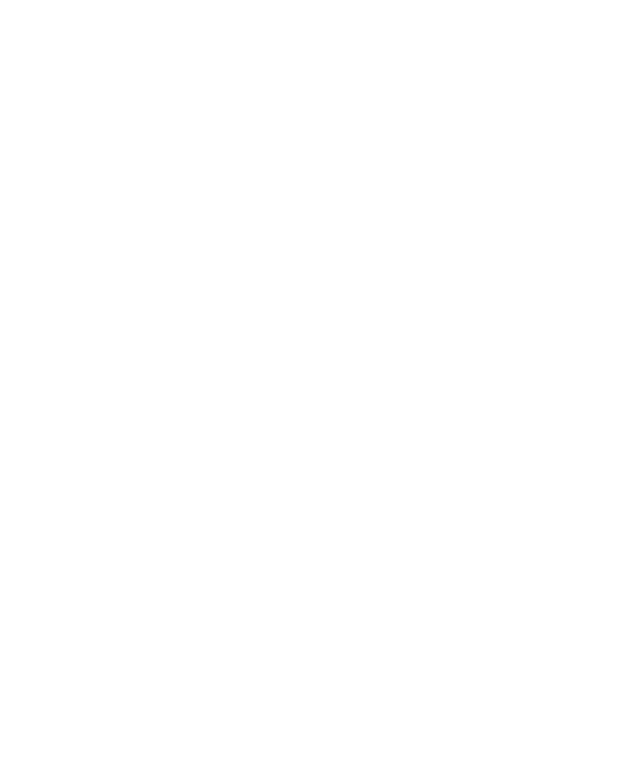
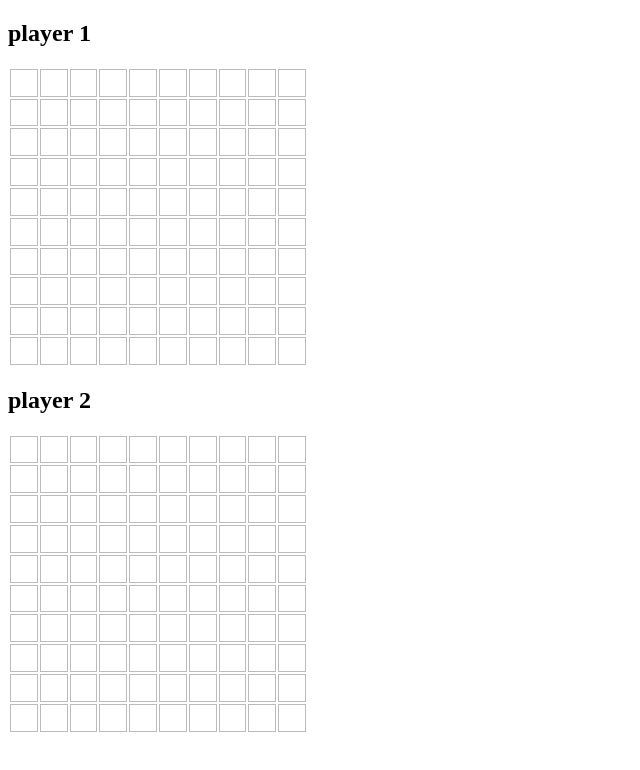
Before and after one commit to emgrey02/battleship, a website built with webpack: page src/index.html in a window 1280 px wide. Shown: the whole page, without its empty margins (0-640 px from the left). Built offline with nearby package versions, Linux system fonts and the light colour scheme.

Commit message:
Build tables

```diff
--- a/package.json
+++ b/package.json
@@ -24,6 +24,8 @@
     "html-loader": "^5.1.0",
     "html-webpack-plugin": "^5.6.7",
     "jest": "^30.4.2",
+    "sass": "^1.101.0",
+    "sass-loader": "^17.0.0",
     "style-loader": "^4.0.0",
     "webpack": "^5.107.2",
     "webpack-cli": "^7.0.3",
--- a/src/index.html
+++ b/src/index.html
@@ -5,5 +5,21 @@
     <meta name="viewport" content="width=device-width, initial-scale=1.0" />
     <title>Battleship</title>
   </head>
-  <body></body>
+  <body>
+    <header></header>
+    <main>
+      <section>
+        <h2>player 1</h2>
+        <div class="battleship-ctn">
+          </table>
+        </div>
+      </section>
+      <section>
+        <h2>player 2</h2>
+        <div class="battleship-ctn">
+        </div>
+      </section>
+    </main>
+    <footer></footer>
+  </body>
 </html>
--- a/src/index.js
+++ b/src/index.js
@@ -1,2 +1,32 @@
-import "./styles.css";
+import "./styles.scss";
 import { Player, Gameboard, Ship } from "./factories.js";
+
+//IIFE
+const DOMManager = (() => {
+  const createTables = () => {
+    const ctn = document.querySelectorAll(".battleship-ctn");
+
+    ctn.forEach((c) => {
+      const table = document.createElement("table");
+      table.classList.add("battleship-table");
+
+      // create cells in table
+      for (let i = 0; i < 10; i++) {
+        const tr = table.insertRow();
+
+        for (let j = 0; j < 10; j++) {
+          const td = tr.insertCell();
+          td.classList.add("battleship-table__cell");
+        }
+      }
+
+      c.appendChild(table);
+    });
+  };
+
+  return {
+    createTables,
+  };
+})();
+
+DOMManager.createTables();
--- /dev/null
+++ b/src/styles.scss
@@ -0,0 +1,8 @@
+.battleship-table {
+  min-width: 300px;
+  min-height: 300px;
+
+  &__cell {
+    border: 1px solid rgb(187, 187, 187);
+  }
+}
--- a/webpack.config.js
+++ b/webpack.config.js
@@ -22,8 +22,8 @@ export default {
   module: {
     rules: [
       {
-        test: /\.css$/i,
-        use: ["style-loader", "css-loader"],
+        test: /\.s[ac]ss$/i,
+        use: ["style-loader", "css-loader", "sass-loader"],
       },
       {
         test: /\.html$/i,
```
Also changed, not shown: src/styles.css (deleted), 1 other file.
